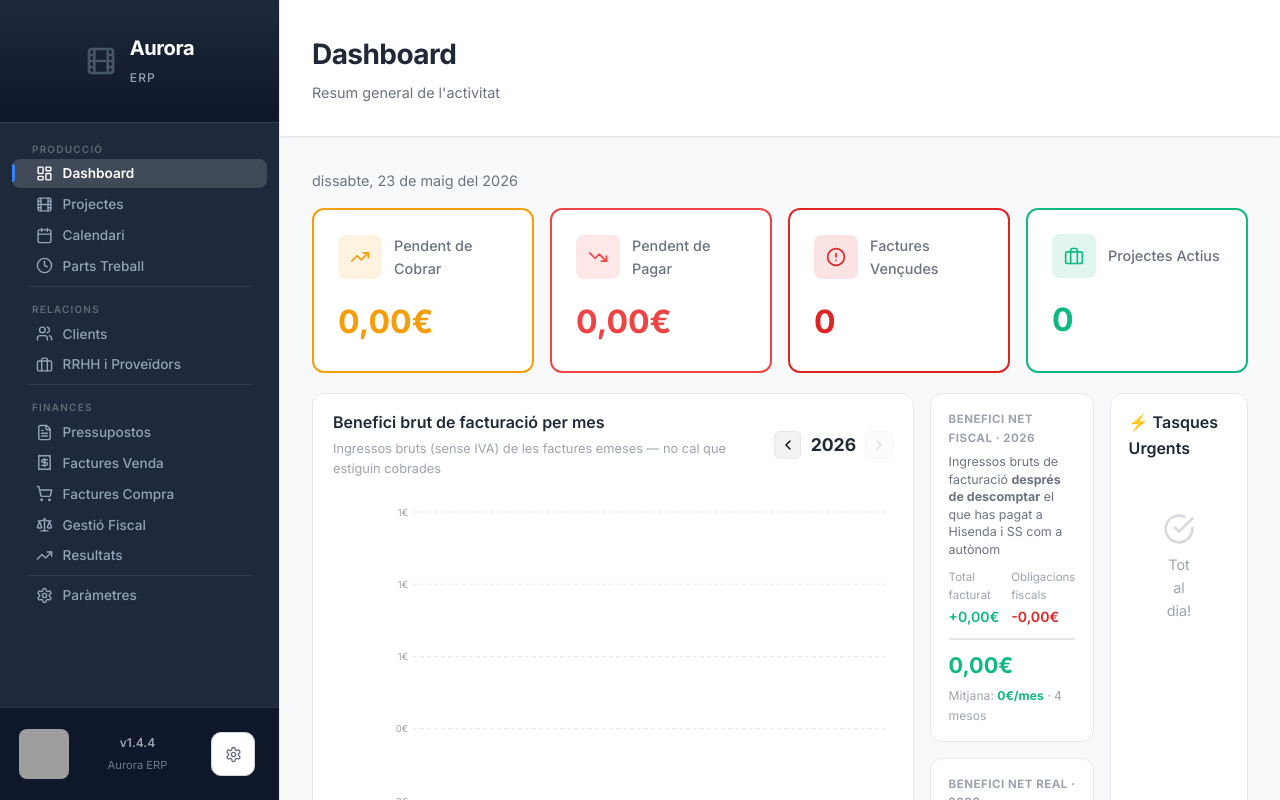
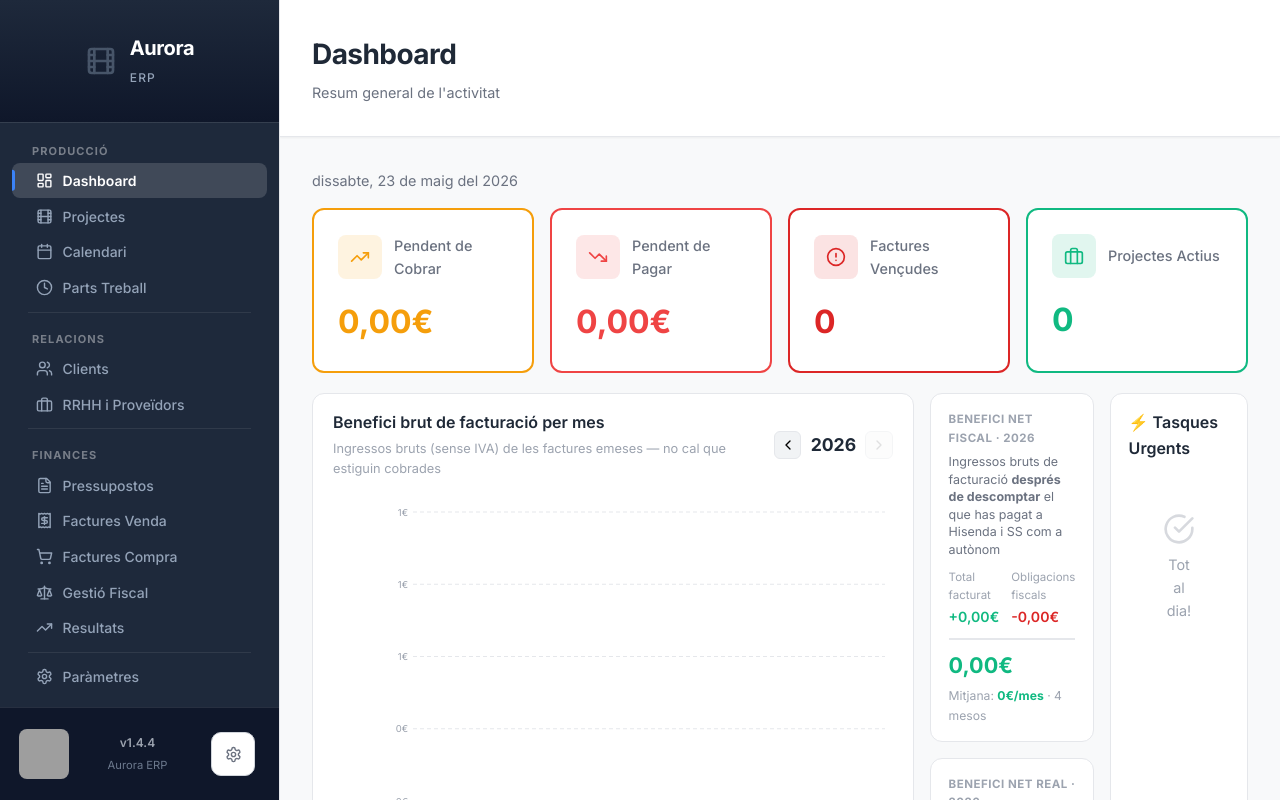
Before and after one commit to dmontees/auroraERP, a React (Vite) app: page / in a window 1280 px wide. Built offline with nearby package versions, Linux system fonts and the light colour scheme; grey boxes are pictures that could not be loaded.

Commit message:
Sidebar: ajuste fino de densidad y títulos de sección más visibles

```diff
--- a/src/App.css
+++ b/src/App.css
@@ -142,12 +142,12 @@
      display: flex;
      align-items: center;
      gap: 0.6rem;
-     padding: 0.4rem var(--spacing-lg);
+     padding: 0.55rem var(--spacing-lg);
      background: transparent;
      border: none;
      border-radius: 8px;
      color: #94a3b8;
-     font-size: 0.85rem;
+     font-size: 0.875rem;
      font-weight: 500;
      cursor: pointer;
      transition: all var(--transition-base);
@@ -802,17 +802,17 @@ input[type="number"] {
 }
 
 .nav-group-label {
-  font-size: 10px;
-  font-weight: 600;
-  letter-spacing: 0.12em;
+  font-size: 11px;
+  font-weight: 700;
+  letter-spacing: 0.10em;
   text-transform: uppercase;
-  color: rgba(255, 255, 255, 0.3);
-  padding: 10px 20px 2px;
+  color: rgba(255, 255, 255, 0.4);
+  padding: 12px 20px 3px;
   user-select: none;
 }
 
 .nav-group-divider {
   height: 1px;
   background: rgba(255, 255, 255, 0.08);
-  margin: 4px 16px;
+  margin: 6px 16px;
 }
```
